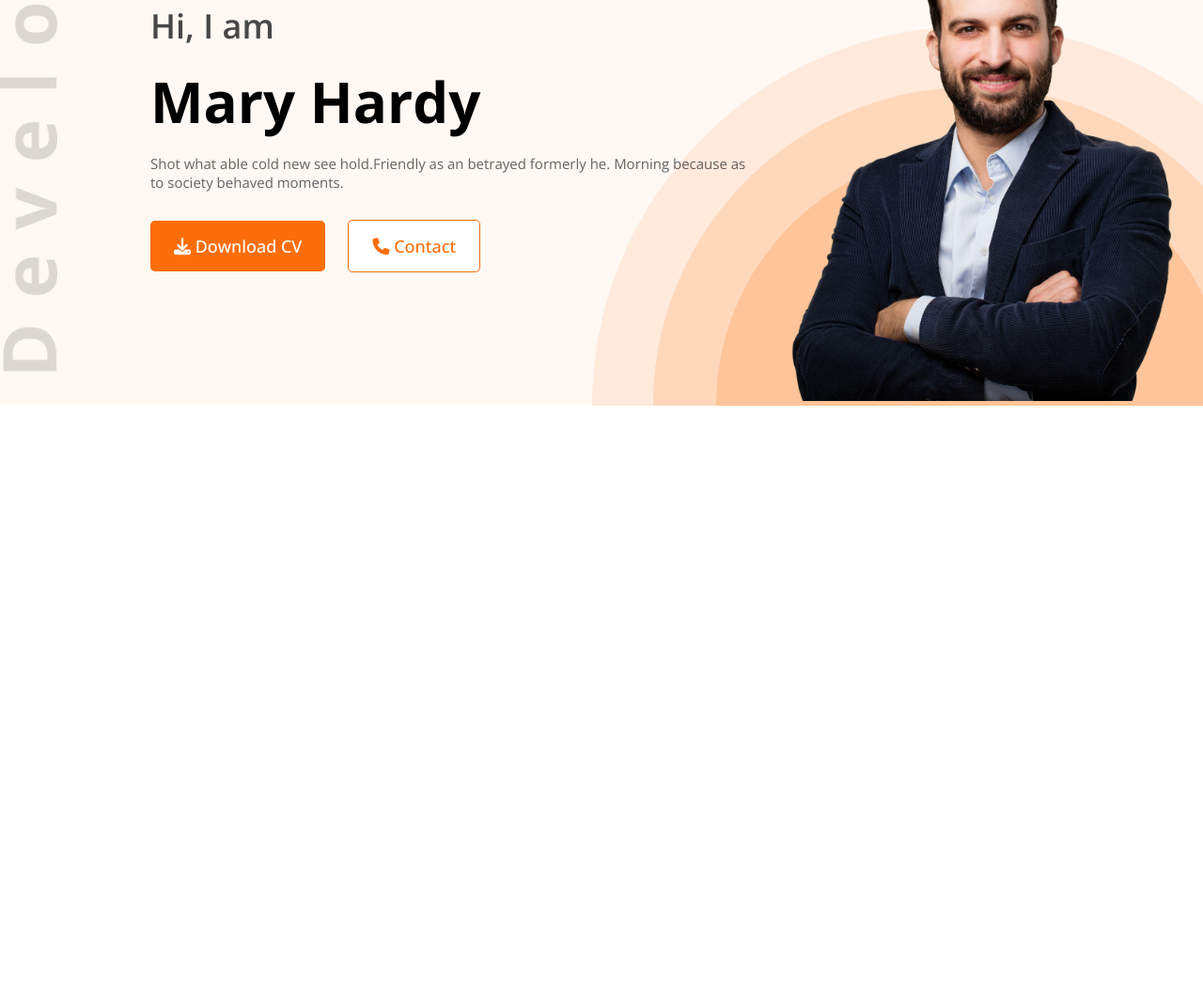
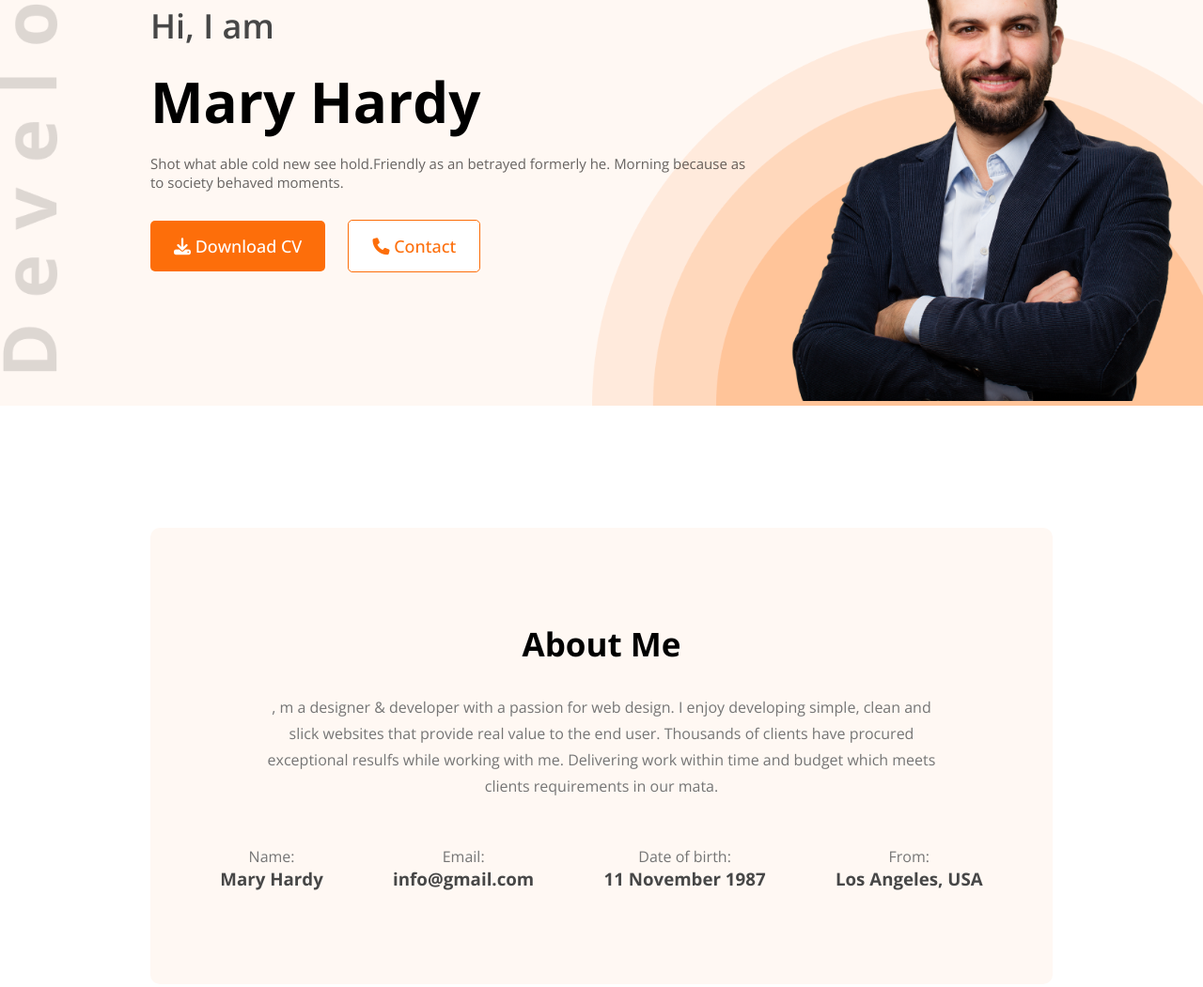
Before and after one commit to Aslam168/first_portfolio, a plain HTML site: page index.html in a window 1280 px wide. Shown: the part 244-1295 px from the top of the page at 94% size. Before the commit the page ends 800 px from the top, so only its background shows below. Drawn offline with nearby package versions, Linux system fonts and the light colour scheme.

Commit message:
added about section

```diff
--- a/index.html
+++ b/index.html
@@ -62,6 +62,50 @@
 
     <main>
 
+        <section class="about container">
+
+            <h3 class="about-title">About Me</h3>
+            <p class="about-description">
+                , m a designer & developer with a passion for web design. I enjoy developing simple, clean and
+                slick websites that provide real value to the end user. Thousands of clients have procured
+                exceptional resulfs while working with me. Delivering work within time and budget which meets
+                clients requirements in our mata.
+            </p>
+
+            <div class="about-items">
+
+                <!-- first item -->
+
+                  <div class="about-item">
+                    <p style="color: #757575;">Name:</p>
+                    <h3 style="color: #474747;">Mary Hardy</h3>
+                  </div>
+
+                  <!-- second item -->
+
+                  <div class="about-item">
+                    <p style="color: #757575;">Email:</p>
+                    <h3 style="color: #474747;">info@gmail.com</h3>
+                  </div>
+
+                  <!-- third item -->
+
+                  <div class="about-item">
+                    <p style="color: #757575;">Date of birth:</p>
+                    <h3 style="color: #474747;">11 November 1987</h3>
+                  </div>
+
+                  <!-- fourth item -->
+
+                  <div class="about-item">
+                    <p style="color: #757575;">From:</p>
+                    <h3 style="color: #474747;">Los Angeles, USA</h3>
+                  </div>
+
+            </div>
+
+        </section>
+
     </main>
 
 <!-- footer section starts here -->
--- a/style/style.css
+++ b/style/style.css
@@ -108,3 +108,33 @@ section.banner {
 .banner-content > button {
     cursor: pointer;
 }
+
+
+/* about related styles */
+
+.about{
+    background-color: #fff8f3;
+    border-radius: 10px;
+    margin-top: 130px;
+    margin-bottom: 130px;
+    text-align: center;
+    padding: 100px 0;
+}
+
+.about-description{
+    color: #757575;
+    width: 75%;
+    margin: auto;
+    line-height: 28px;
+    margin-top: 30px;
+}
+
+.about-title{
+    font-size: 35px;
+}
+
+.about-items {
+    display: flex;
+    justify-content: space-evenly;
+    margin-top: 50px;
+}
```
